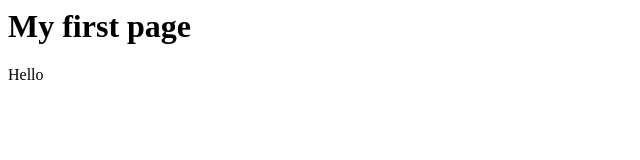
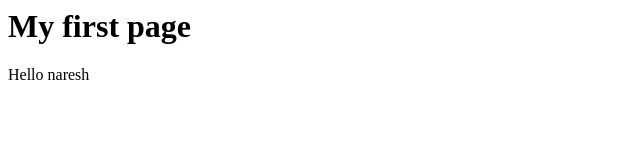
Before and after one commit to ernaresh/naresh-github, a plain HTML site: page index.html in a window 1280 px wide. Shown: the full height of the page, 0-640 px from the left. Drawn offline with Linux system fonts and the light colour scheme.

Commit message:
modifying contact

```diff
--- a/index.html
+++ b/index.html
@@ -3,7 +3,7 @@
 </head>
 <body>
 <h1> My first page</h1>
-<p>Hello
+<p>Hello naresh
 </p>
 </body>
 </html>
```
